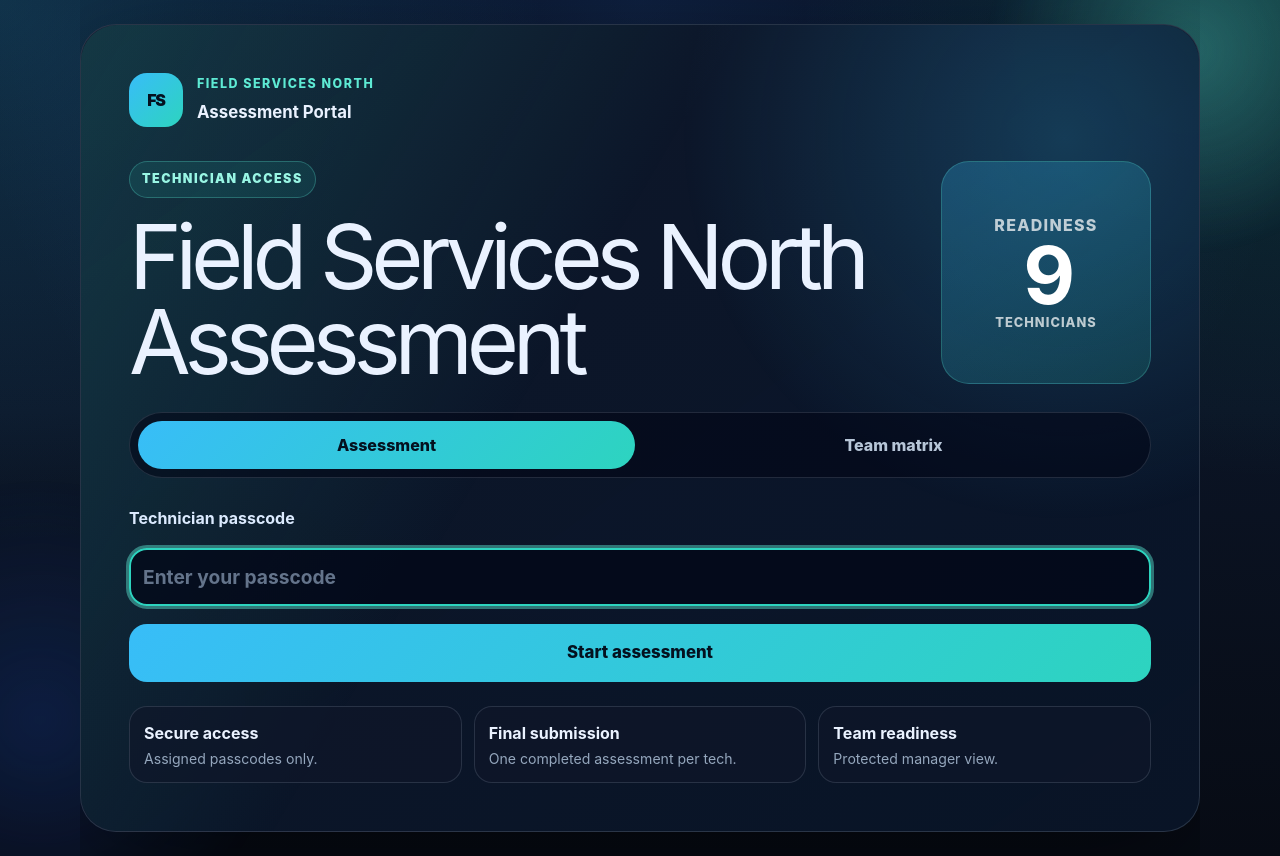
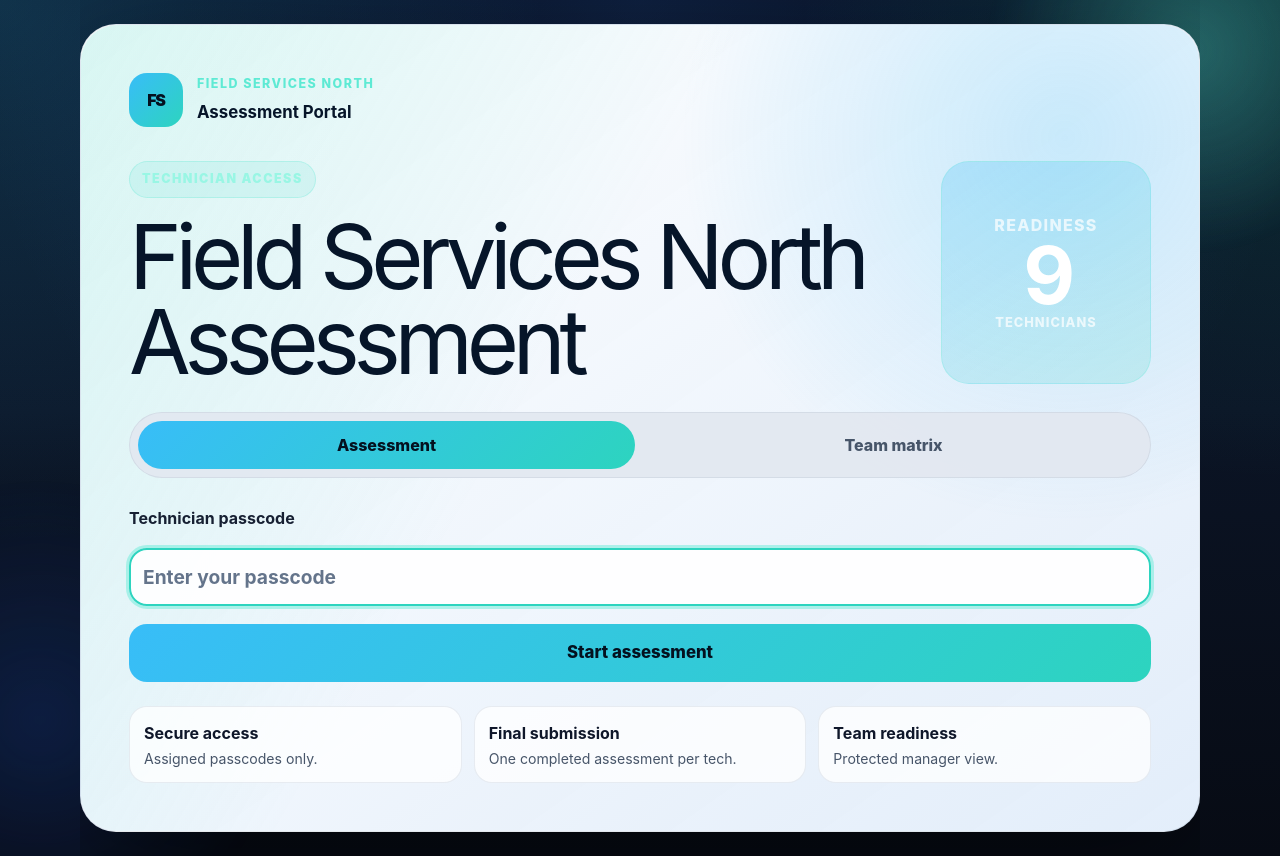
Before and after one commit to dereknoll-jpg/matrix, a Next.js app: page / in a window 1280 px wide. Built offline with nearby package versions, Linux system fonts and the light colour scheme.

Commit message:
Improve contrast and answer selection styling

```diff
--- a/app/globals.css
+++ b/app/globals.css
@@ -1,11 +1,11 @@
 @import "tailwindcss";
 
 :root {
-  --ink: #eaf2ff;
-  --muted: #95a7bd;
+  --ink: #0f172a;
+  --muted: #475569;
   --line: rgba(148, 163, 184, 0.24);
-  --soft: rgba(15, 23, 42, 0.78);
-  --card: rgba(15, 23, 42, 0.76);
+  --soft: rgba(239, 246, 255, 0.9);
+  --card: rgba(255, 255, 255, 0.92);
   --navy: #081528;
   --blue: #38bdf8;
   --teal: #2dd4bf;
@@ -889,7 +889,6 @@ td.score {
 }
 
 .simple-access-card,
-.hero-copy,
 .card,
 .sidebar-card,
 .kpi,
@@ -897,7 +896,7 @@ td.score {
 .personal-result {
   border-color: rgba(148, 163, 184, 0.22);
   background:
-    linear-gradient(145deg, rgba(15, 23, 42, 0.92), rgba(8, 21, 40, 0.86)),
+    linear-gradient(145deg, rgba(255, 255, 255, 0.96), rgba(226, 238, 252, 0.9)),
     var(--card);
   color: var(--ink);
 }
@@ -913,7 +912,7 @@ td.score {
 }
 
 .simple-access-card h1 {
-  color: var(--ink);
+  color: #061529;
 }
 
 .access-kicker {
@@ -936,8 +935,10 @@ td.score {
 .coverage-row strong,
 .roster strong,
 .sidebar-card h2,
-.card h2 {
-  color: var(--ink);
+.card h2,
+.section-title h2,
+.lock-card h2 {
+  color: #061529;
 }
 
 .access-logo,
@@ -955,28 +956,28 @@ button.submit {
 }
 
 .simple-switch {
-  background: rgba(2, 6, 23, 0.58);
+  background: rgba(226, 232, 240, 0.92);
   border: 1px solid rgba(148, 163, 184, 0.2);
 }
 
 .simple-switch button:not(.active) {
-  color: #b7c6d8;
+  color: #475569;
 }
 
 .simple-passcode-label,
 label {
-  color: #dbeafe;
+  color: #172033;
 }
 
 input,
 select {
   border-color: rgba(148, 163, 184, 0.32);
-  background: rgba(2, 6, 23, 0.72);
+  background: rgba(255, 255, 255, 0.94);
   color: var(--ink);
 }
 
 select option {
-  background: #0b1425;
+  background: white;
   color: var(--ink);
 }
 
@@ -994,7 +995,7 @@ input::placeholder {
 .progress-block,
 .score-preview {
   border-color: rgba(148, 163, 184, 0.2);
-  background: rgba(15, 23, 42, 0.68);
+  background: rgba(255, 255, 255, 0.76);
 }
 
 .hero {
@@ -1002,10 +1003,17 @@ input::placeholder {
 }
 
 .hero-copy {
+  border-color: rgba(148, 163, 184, 0.22);
+  color: white;
   min-height: 260px;
   background:
     radial-gradient(circle at 82% 12%, rgba(56, 189, 248, 0.22), transparent 20rem),
     linear-gradient(135deg, rgba(15, 23, 42, 0.94), rgba(8, 21, 40, 0.9));
+}
+
+.hero-copy h1,
+.hero-copy .eyebrow {
+  color: white;
 }
 
 .hero-copy::after {
@@ -1014,25 +1022,25 @@ input::placeholder {
 
 button {
   background: rgba(148, 163, 184, 0.14);
-  color: var(--ink);
+  color: #0f172a;
 }
 
 button.secondary,
 .section-title .secondary,
 .dashboard .secondary {
-  background: rgba(148, 163, 184, 0.12);
+  background: rgba(15, 23, 42, 0.08);
   color: var(--ink);
   border-color: rgba(148, 163, 184, 0.24);
 }
 
 .notice {
-  color: #d9fff4;
-  background: rgba(20, 184, 166, 0.14);
+  color: #0f3a30;
+  background: rgba(204, 251, 241, 0.92);
 }
 
 .notice.error {
-  color: #fecaca;
-  background: rgba(220, 38, 38, 0.16);
+  color: #7f1d1d;
+  background: rgba(254, 226, 226, 0.94);
 }
 
 .progress-track,
@@ -1068,8 +1076,8 @@ button.secondary,
   padding: 14px;
   border: 1px solid rgba(148, 163, 184, 0.22);
   border-radius: 18px;
-  background: rgba(2, 6, 23, 0.42);
-  color: #dbeafe;
+  background: rgba(248, 250, 252, 0.96);
+  color: #172033;
   cursor: pointer;
   transition: border-color 0.18s ease, background 0.18s ease, transform 0.18s ease;
 }
@@ -1085,22 +1093,40 @@ button.secondary,
   height: 38px;
   place-items: center;
   border-radius: 12px;
-  background: rgba(148, 163, 184, 0.14);
-  color: #99f6e4;
+  background: rgba(226, 232, 240, 0.92);
+  color: #0f766e;
   font-size: 0.9rem;
 }
 
 .options .answer-option.selected {
-  border-color: rgba(94, 234, 212, 0.72);
+  border-color: #0f766e;
   background:
-    linear-gradient(135deg, rgba(56, 189, 248, 0.2), rgba(45, 212, 191, 0.14)),
-    rgba(15, 23, 42, 0.74);
-  box-shadow: 0 18px 34px rgba(45, 212, 191, 0.12);
+    linear-gradient(135deg, rgba(20, 184, 166, 0.24), rgba(56, 189, 248, 0.16)),
+    #e6fffb;
+  box-shadow: 0 18px 34px rgba(15, 118, 110, 0.18);
+  color: #042f2e;
+  font-weight: 850;
 }
 
 .options .answer-option.selected b {
-  background: linear-gradient(135deg, #38bdf8, #2dd4bf);
+  background: linear-gradient(135deg, #0f766e, #14b8a6);
   color: #04111f;
+}
+
+.options .answer-option.selected::after {
+  content: "✓";
+  position: absolute;
+  top: 14px;
+  right: 16px;
+  display: grid;
+  width: 24px;
+  height: 24px;
+  place-items: center;
+  border-radius: 999px;
+  background: #0f766e;
+  color: white;
+  font-size: 0.85rem;
+  font-weight: 950;
 }
 
 .matrix-wrap,
@@ -1109,7 +1135,7 @@ table {
 }
 
 table {
-  background: rgba(15, 23, 42, 0.84);
+  background: white;
 }
 
 th {
```
Also changed, not shown: 1 other file (tests, documents, lock files or other folders).
